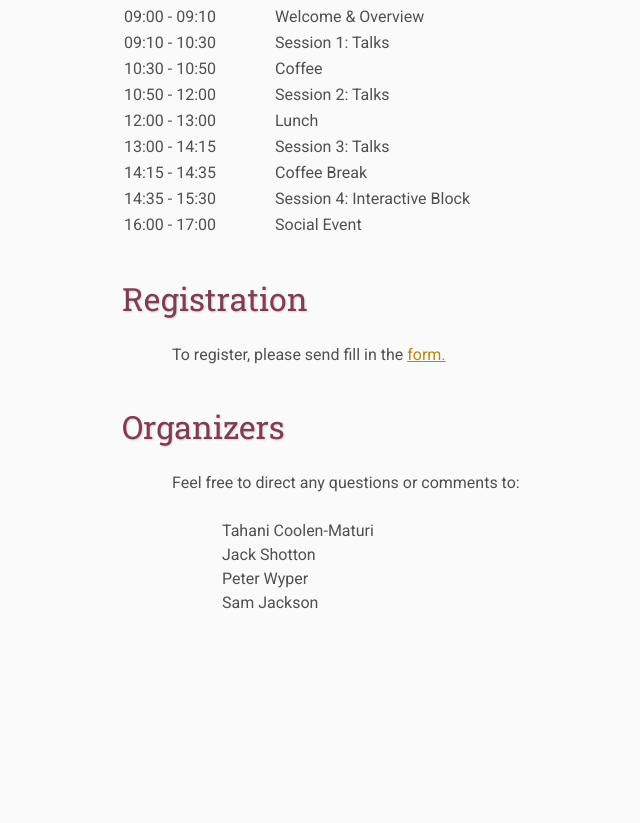
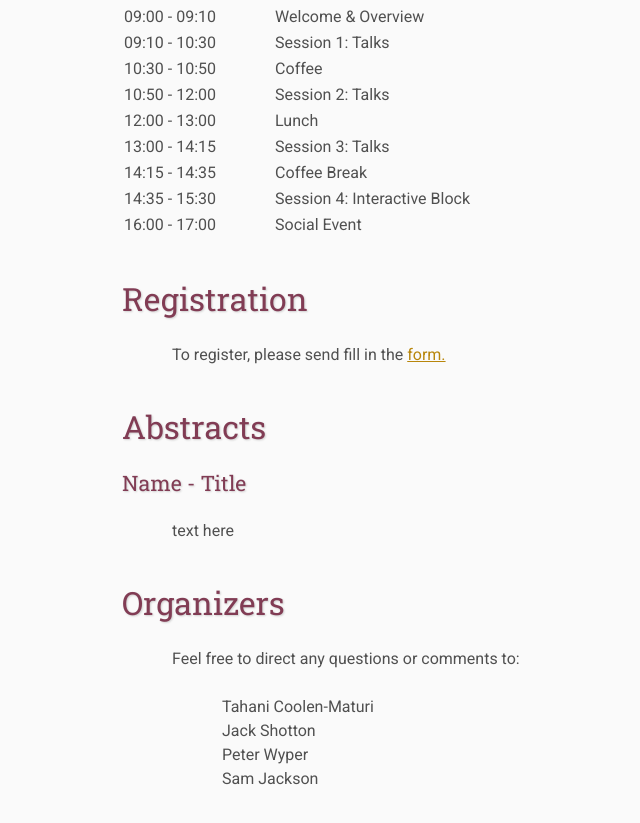
Before and after one commit to YueRen/pgrd-website, a plain HTML site: page index.html in a window 1280 px wide. Shown: the part 598-1421 px from the top of the page, without its empty margins (18-658 px from the left). Before the commit the page ends 1273 px from the top, so only its background shows below. Drawn offline with Linux system fonts and the light colour scheme.

Commit message:
Update index.html

```diff
--- a/index.html
+++ b/index.html
@@ -87,7 +87,12 @@
 
     </p>
 
+    <h2>Abstracts</h2>
 
+		<h4>Name - Title</h4>
+		<p>
+text here
+		</p>
 
     <h2>Organizers</h2>
     <p>
```
